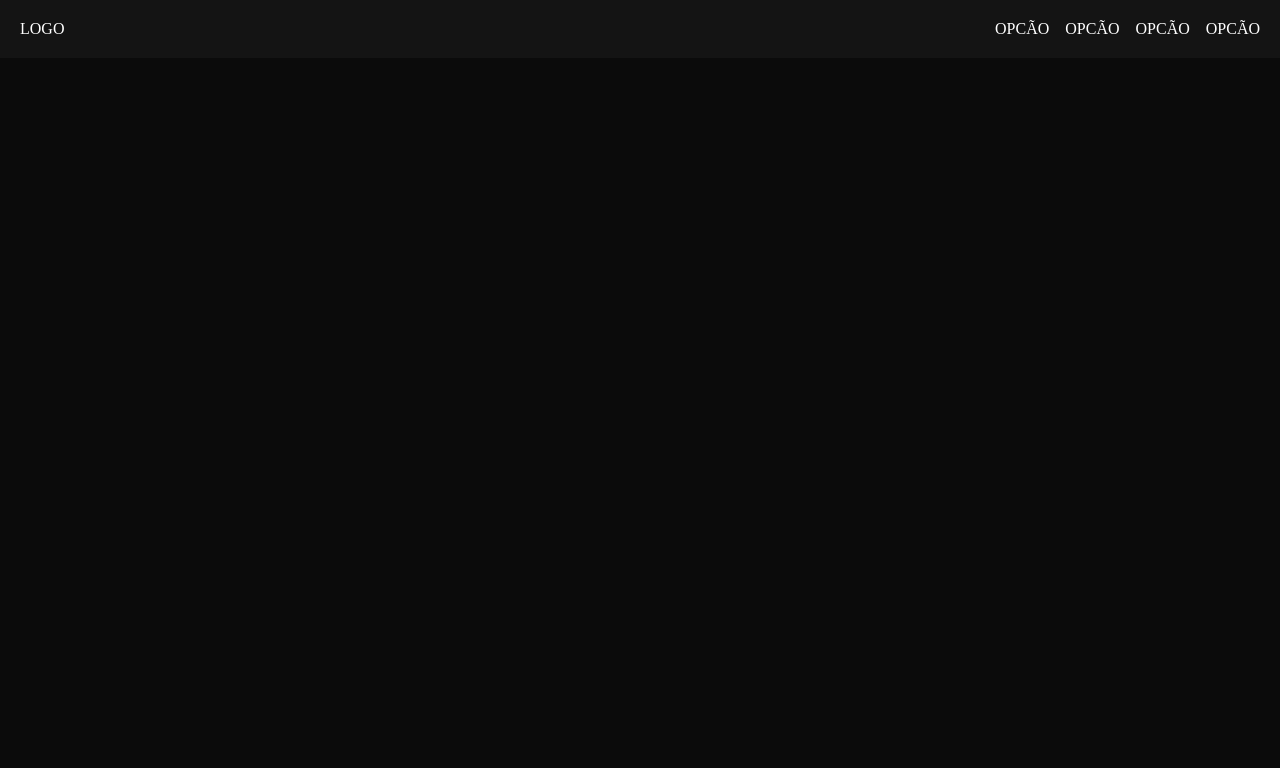
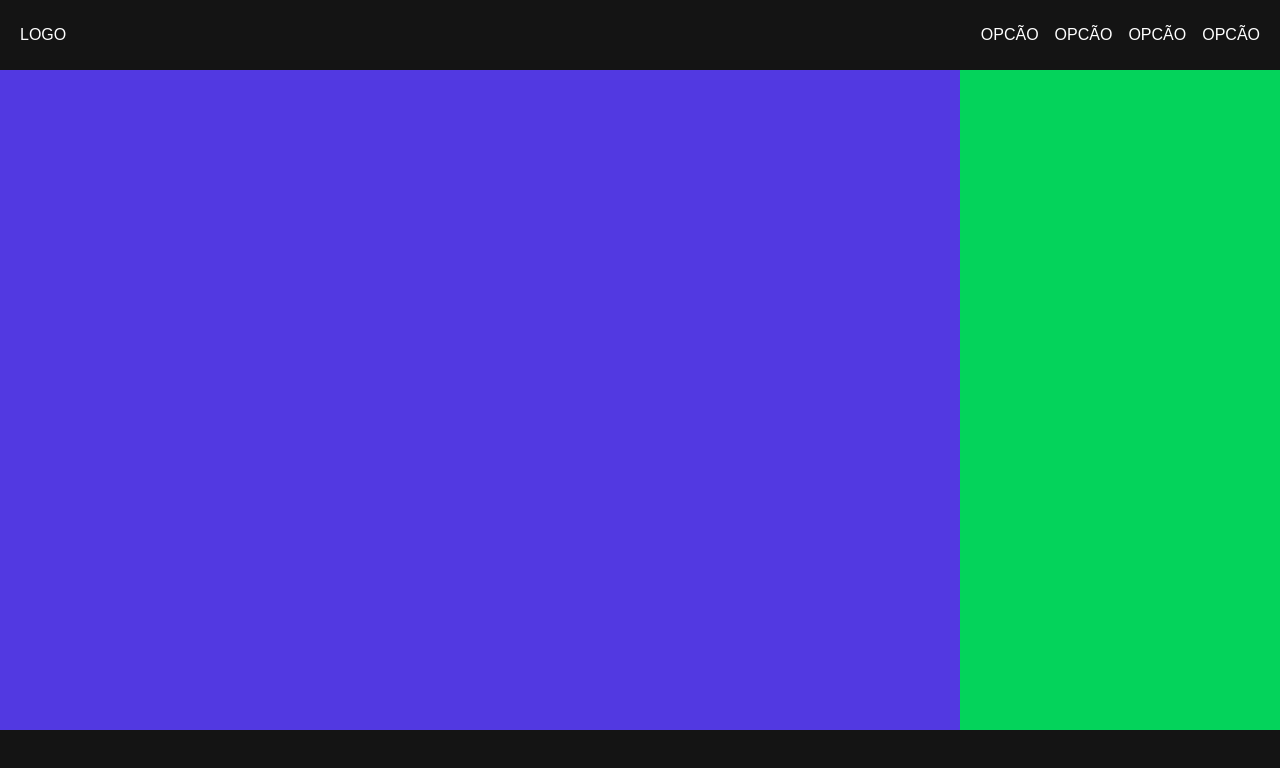
Before and after one commit to juniortex/html-css-javascript, a plain HTML site: page index.html in a window 1280 px wide. Drawn offline with Linux system fonts and the light colour scheme.

Commit message:
Adicionando o Sass Scss

```diff
--- /dev/null
+++ b/css/_aside.scss
@@ -0,0 +1,4 @@
+aside{
+    grid-area: aside;
+    background: rgba(04, 211, 91, 1);
+}
--- /dev/null
+++ b/css/_body.scss
@@ -0,0 +1,12 @@
+body{
+    background: rgba(11,11,11,1);
+    color: rgba(255, 255, 255,1);
+    min-height: 100vh;
+    display: grid;
+    grid-template-columns: 3fr 1fr;
+    grid-template-rows: 70px auto 70px;
+    grid-template-areas:
+    'header header'
+    'main aside'
+    'footer footer';
+}
--- /dev/null
+++ b/css/_footer.scss
@@ -0,0 +1,4 @@
+footer{
+    grid-area: footer;
+    background: rgba(20,20,20,1);
+}
--- /dev/null
+++ b/css/_global.scss
@@ -0,0 +1,8 @@
+*{
+    margin: 0;
+    padding: 0;
+    text-decoration: none;
+    list-style: none;
+    font-family: Arial, Helvetica, sans-serif;
+    /*border: .1px solid #30bd60;*/
+}
--- /dev/null
+++ b/css/_header.scss
@@ -0,0 +1,17 @@
+header{
+    grid-area: header;
+    background: rgba(20,20,20,1);
+    display: flex;
+    justify-content: space-between;
+    align-items: center;
+    padding: 20px;
+
+    .logo, li a{
+        color: rgba(255,255,255,1);
+    }
+
+    ul{
+        display: flex;
+        gap: 1rem;
+    }
+}
--- /dev/null
+++ b/css/_main.scss
@@ -0,0 +1,4 @@
+main{
+    grid-area: main;
+    background: rgba(82,57,225,1);
+}
--- /dev/null
+++ b/css/style.scss
@@ -0,0 +1,12 @@
+//Configurações Globais:
+@import 'global';
+
+@import 'body';
+
+@import 'header';
+
+@import 'main';
+
+@import 'aside';
+
+@import 'footer';
```
Also changed, not shown: css/style.css, 1 other file.
